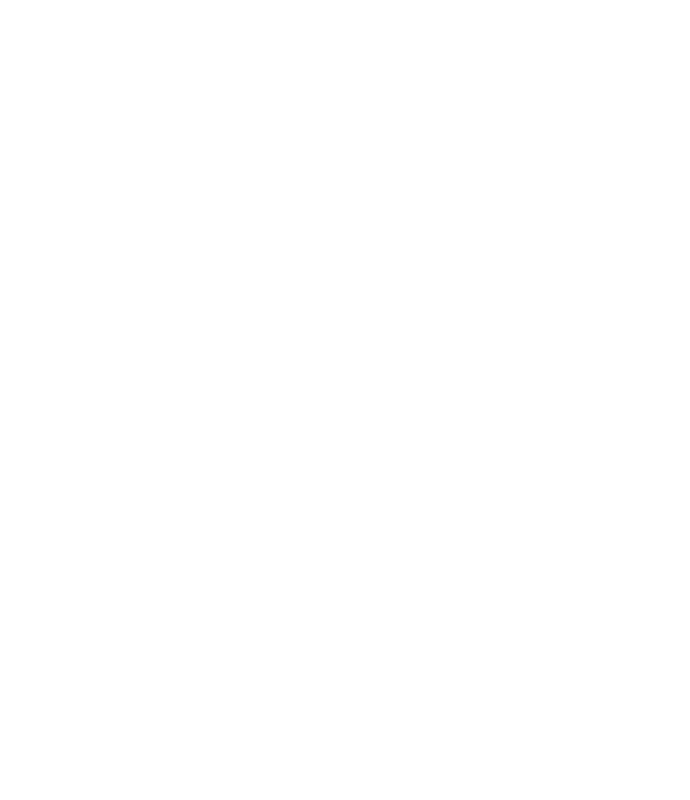
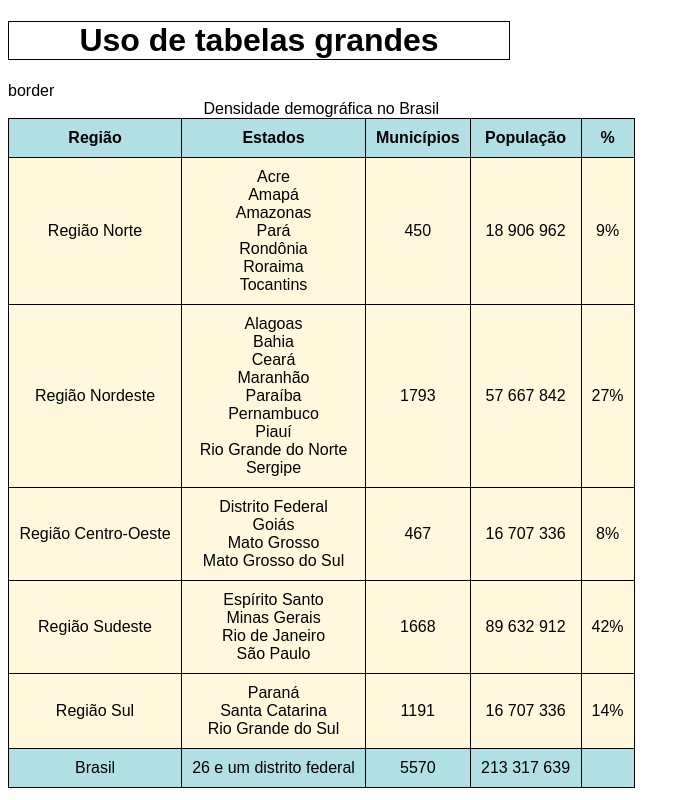
Before and after one commit to Valfreitas/HTML5-CSS3, a plain HTML site: page Exercicios/ex023/tabela002.html in a window 1280 px wide. Shown: the whole page, without its empty margins (0-690 px from the left). Drawn offline with Linux system fonts and the light colour scheme.

Commit message:
Update tabela002.html

```diff
--- a/Exercicios/ex023/tabela002.html
+++ b/Exercicios/ex023/tabela002.html
@@ -4,9 +4,156 @@
     <meta charset="UTF-8">
     <meta http-equiv="X-UA-Compatible" content="IE=edge">
     <meta name="viewport" content="width=device-width, initial-scale=1.0">
-    <title>Uso de tabelas grandes</title>
+    <title>Tabelas</title>
+    <style>
+        body {
+            font-family: Arial, Helvetica, sans-serif;
+        }
+        h1 {
+            width: 500px;
+            border: 1px solid black;
+            text-align: center;
+
+        }
+        table {
+            border-collapse: collapse;
+            height: 500px;
+            text-align: center;
+        }
+
+        th {
+            border: 1px solid black;
+            padding: 10px;
+
+
+        }
+
+        td {
+            border: 1px solid black;
+            padding: 10px;
+
+        }
+
+        thead{
+            background-color:#B0E0E6;
+            padding: 30px;
+
+        }
+
+
+        tbody {
+            background-color: #FFF8DC;
+
+        }
+
+        tfoot {
+            background-color:#B0E0E6;
+
+        }
+    </style>
 </head>
 <body>
+    <h1>Uso de tabelas grandes</h1>
+    <!--
+            ANATOMIA PARA TABELAS GRANDES
+            TABLE
+                THEAD
+                    TR, TD, TH
+                TBODY
+                    TR, TD, TH
+                TFOOT
+                    TR, TD, TH
+    -->
 
 </body>
+<table>
+    <caption>Densidade demográfica no Brasil</caption>
+    <thead>
+        <tr>
+            <th style="width: 152px;">Região</th>
+            <th style="width: 163px;">Estados</th>
+            <th style="width: 50px;">Municípios</th>
+            <th style="width: 90px;">População</th>
+            <th style="width: 20px;">%</th>
+        </tr>
+    </thead>
+    <tbody>
+        <tr>
+            <td>Região Norte</td>
+            <td>Acre<br>
+                Amapá<br>
+                Amazonas<br>
+                Pará<br>
+                Rondônia<br>
+                Roraima<br>
+                Tocantins
+                </td>
+            <td>450</td>
+            <td>18 906 962</td>
+            <td>9%</td>
+
+        </tr>
+        <tr>
+            <td>Região Nordeste</td>
+            <td>Alagoas<br>
+                Bahia<br>
+                Ceará<br>
+                Maranhão<br>
+                Paraíba<br>
+                Pernambuco<br>
+                Piauí<br>
+                Rio Grande do Norte<br>
+                Sergipe<br>
+                </td>
+            <td>1793</td>
+            <td>57 667 842</td>
+            <td>27%</td>
+
+        </tr>
+        <tr>
+            <td>Região Centro-Oeste</td>
+            <td>Distrito Federal<br>
+                Goiás<br>
+                Mato Grosso<br>
+                Mato Grosso do Sul
+                </td>
+            <td>467</td>
+            <td>16 707 336</td>
+            <td>8%</td>
+        </tr>
+        <tr>
+            <td>Região Sudeste</td>
+            <td>Espírito Santo<br>
+                Minas Gerais<br>
+                Rio de Janeiro<br>
+                São Paulo
+                </td>
+            <td>1668</td>
+            <td>89 632 912</td>
+            <td>42%</td>
+        </tr>
+        <tr>
+            <td>Região Sul</td>
+            <td>Paraná<br>
+                Santa Catarina<br>
+                Rio Grande do Sul
+                </td>
+            <td>1191</td>
+            <td>16 707 336</td>
+            <td>14%</td>
+        </tr>
+
+    </tbody>
+    <tfoot>
+        <tr>
+            <td>Brasil</td>
+            <td>26 e um distrito federal</td>
+            <td>5570</td>
+            <td>213 317 639</td>
+            <td></td>
+        </tr>
+        border
+
+    </tfoot>
+</table>
 </html>
```
